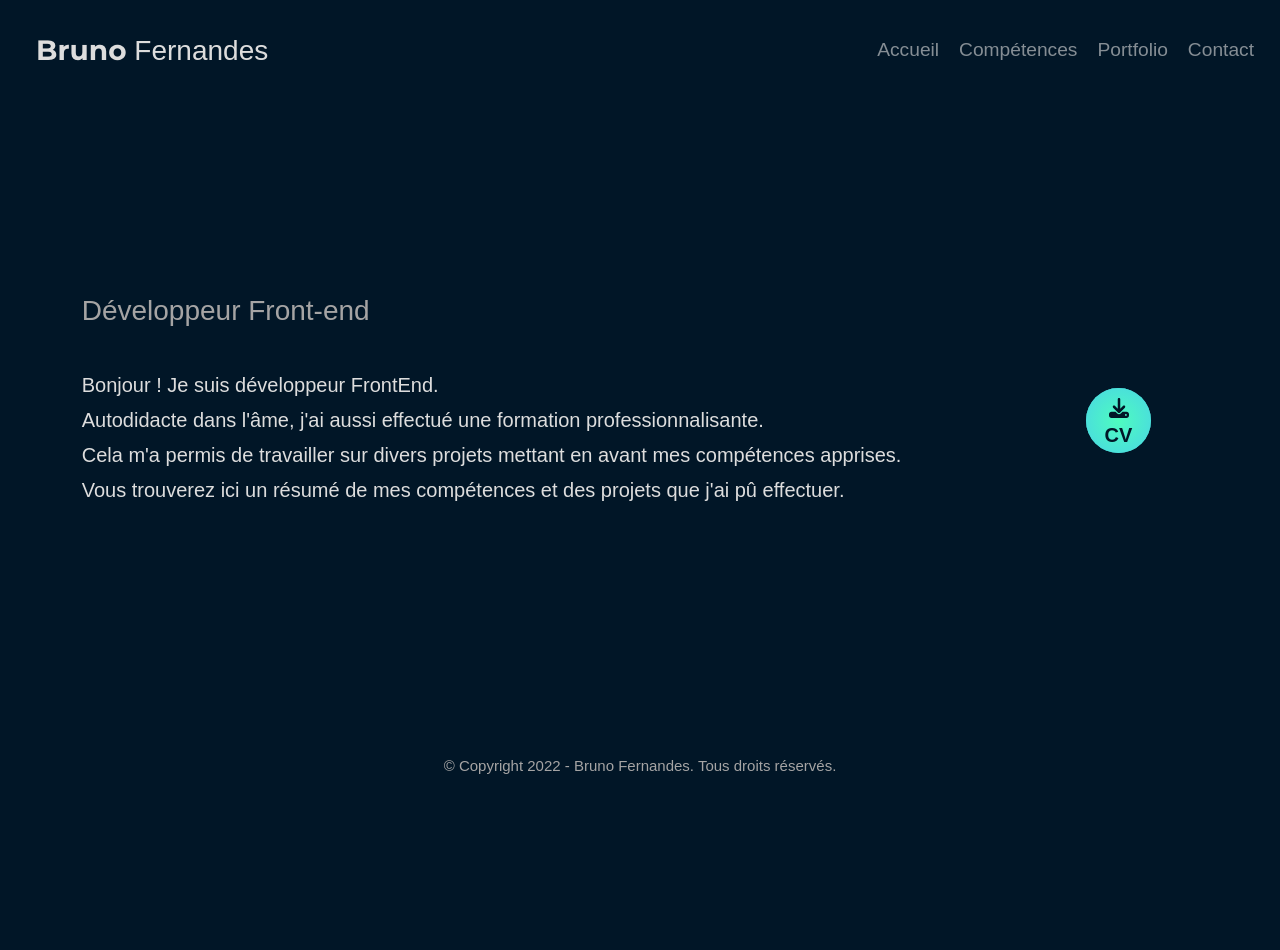
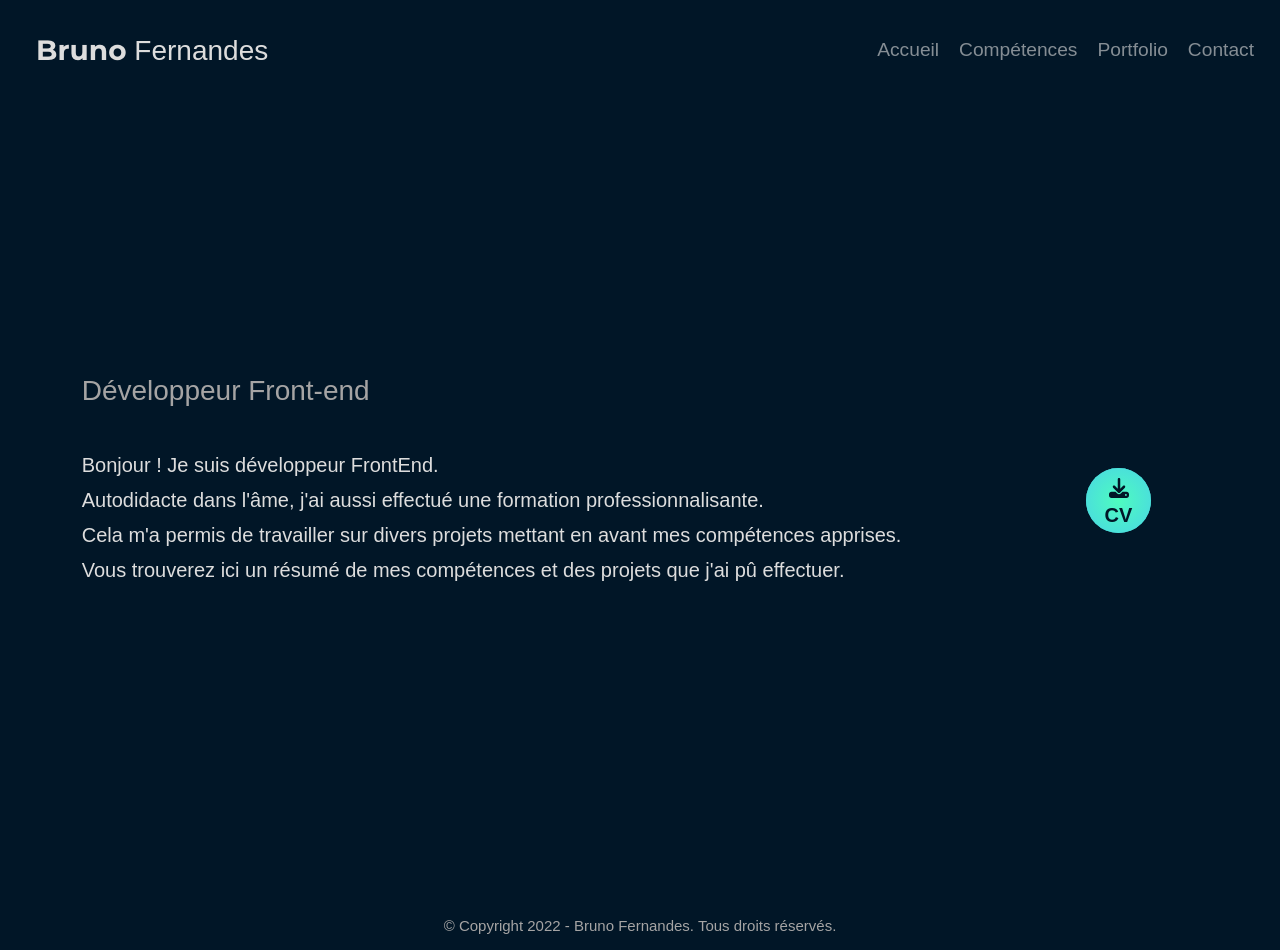
Before and after one commit to BrunoFrds/portfolio, a React (Create React App) app: page / in a window 1280 px wide. Before the commit the page ends 800 px from the top, so only its background shows below. Built offline with nearby package versions, Linux system fonts and the light colour scheme.

Commit message:
modif animation

```diff
--- a/src/Styles/Pages/_accueil.scss
+++ b/src/Styles/Pages/_accueil.scss
@@ -3,7 +3,7 @@
   justify-content: space-between;
   margin: auto;
   width: 90%;
-  height: 80vh;
+  height: 100vh;
   .accueil-presentation {
     display: flex;
     flex-direction: column;
@@ -88,7 +88,6 @@
     justify-content: center;
     align-items: center;
     margin-top: 20px;
-    height: 100vh;
     .accueil-title {
       font-size: 22px !important;
       font-weight: lighter;
--- a/src/Styles/Pages/_contact.scss
+++ b/src/Styles/Pages/_contact.scss
@@ -1,6 +1,5 @@
 .contact-page {
   margin: auto;
-  height: 100vh;
   .contact-back {
     display: flex;
     justify-content: space-between;
@@ -11,7 +10,6 @@
 
 @media screen and (max-width: 720px) {
   .contact-page {
-    height: 150vh;
     .contact-back {
       flex-direction: column;
     }
```
